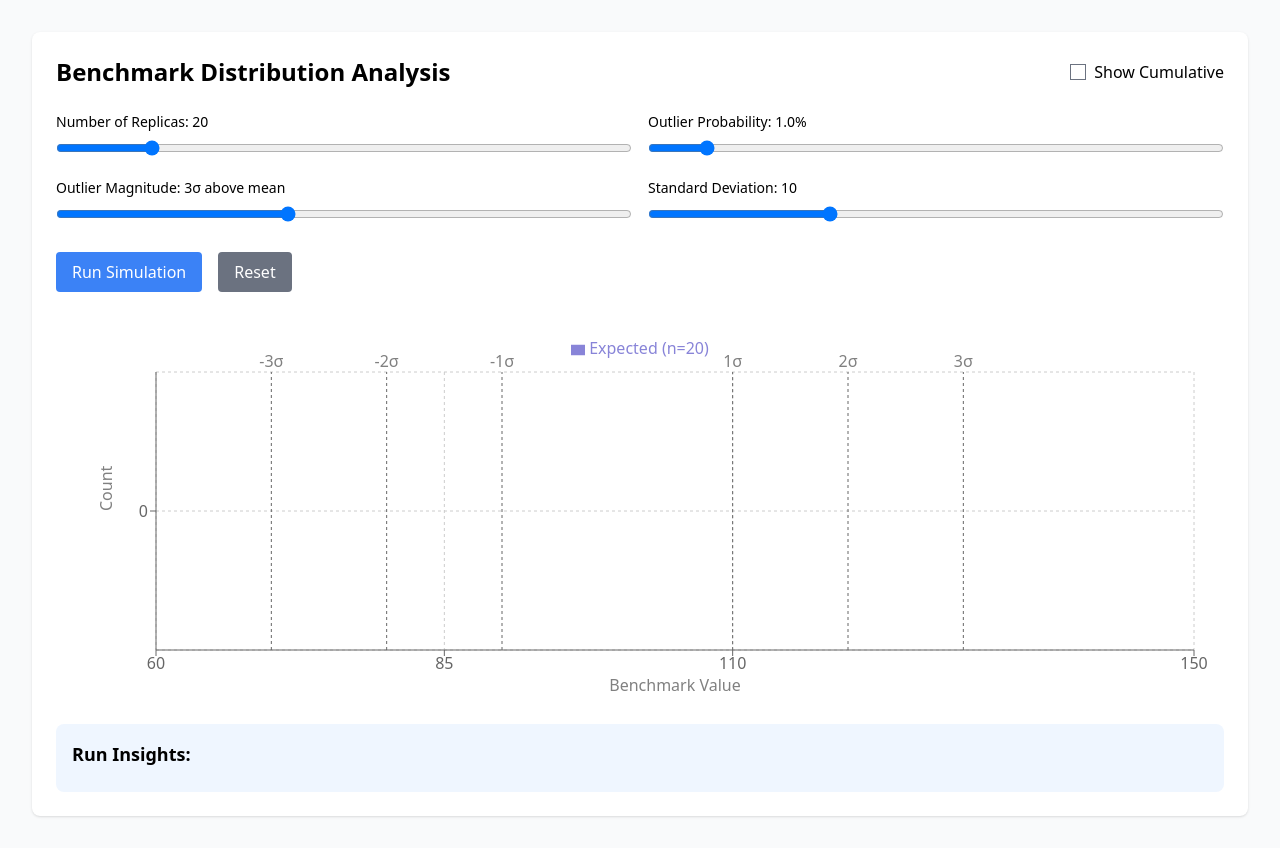
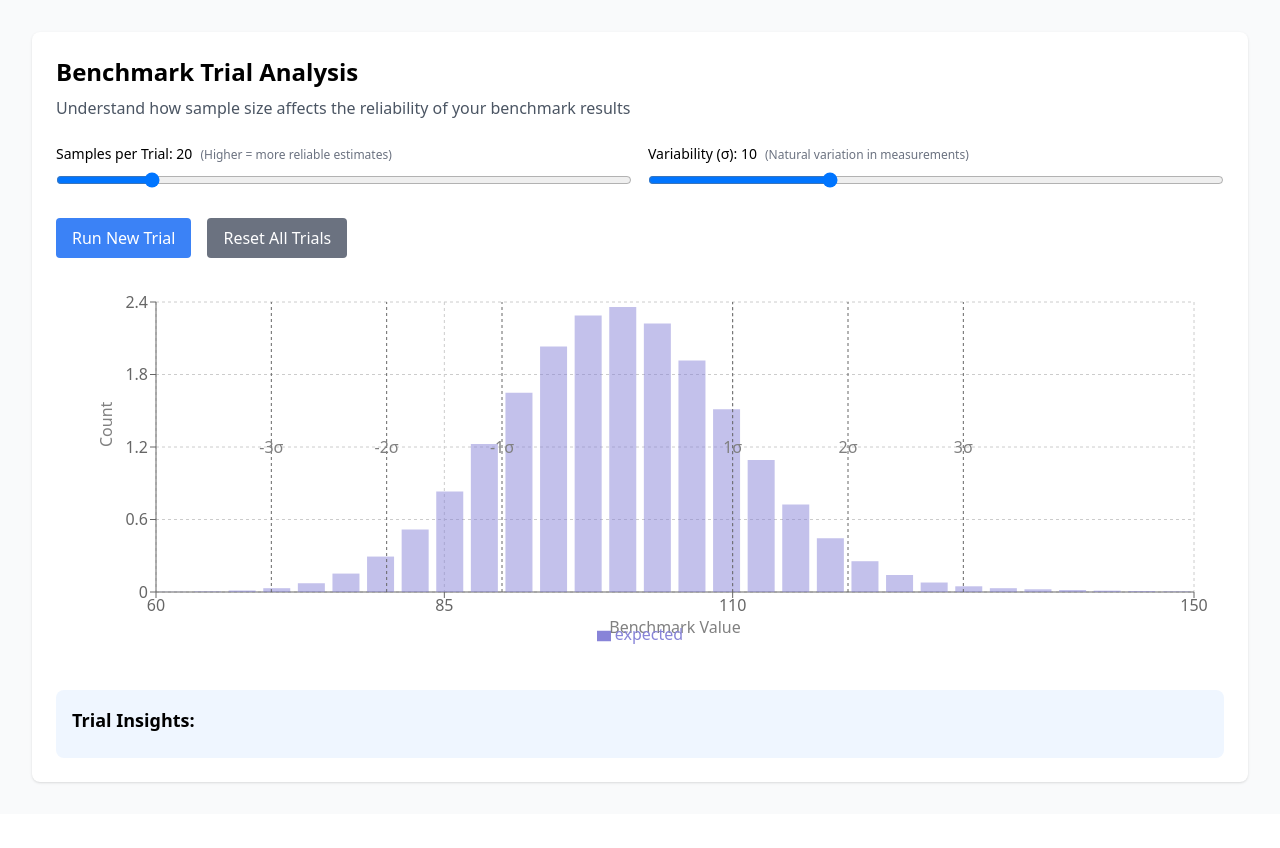
Before and after one commit to scottopell/benchmark-histogram, a React (Vite) app: page / in a window 1280 px wide. After the commit the page ends 814 px from the top, so only its background shows below. Built offline with nearby package versions, Linux system fonts and the light colour scheme.

Commit message:
Updated benchmark viz/tool

```diff
--- a/src/components/BenchmarkHistogram.jsx
+++ b/src/components/BenchmarkHistogram.jsx
@@ -1,191 +1,205 @@
 import React, { useState, useEffect, useMemo } from 'react';
 import { ComposedChart, Bar, ReferenceLine, XAxis, YAxis, CartesianGrid, Tooltip, Legend, ResponsiveContainer } from 'recharts';
 
-const BenchmarkHistogram = () => {
+const BenchmarkTrials = () => {
     const [mean] = useState(100);
     const [stdDev, setStdDev] = useState(10);
-    const [outlierProb, setOutlierProb] = useState(0.01);
-    const [outlierMagnitude, setOutlierMagnitude] = useState(3);
-    const [numReplicas, setNumReplicas] = useState(20);
+    const [tailProbability, setTailProbability] = useState(0.01);  // renamed from outlierProb
+    const [tailShift, setTailShift] = useState(3);  // renamed from outlierMagnitude
+    const [samplesPerTrial, setSamplesPerTrial] = useState(20);  // renamed from numReplicas
     const [showCumulative, setShowCumulative] = useState(false);
 
-    const [currentRun, setCurrentRun] = useState(null);
-    const [maxObserved, setMaxObserved] = useState(null);
-    const [runHistory, setRunHistory] = useState([]);
-    const [isAnimating, setIsAnimating] = useState(false);
+    const [trials, setTrials] = useState([]);  // Store multiple trials
+    const [currentTrial, setCurrentTrial] = useState(null);
+    const [maxObservedValue, setMaxObservedValue] = useState(null);
+    const [isRunning, setIsRunning] = useState(false);
+
 
     const { domain, buckets, bucketSize, sigmaLines } = useMemo(() => {
         const minX = mean - 4 * stdDev;
-        const maxX = mean + (outlierMagnitude + 2) * stdDev;
+        const maxX = mean + (tailShift + 2) * stdDev;
+        const domain = [minX, maxX];
         const numBuckets = 30;
         const bucketSize = (maxX - minX) / numBuckets;
 
-        const buckets = Array(numBuckets).fill(0).map((_, i) => ({
-            start: minX + i * bucketSize,
-            end: minX + (i + 1) * bucketSize,
-            expected: 0,
+        // Calculate the expected distribution for each bucket
+        const buckets = Array(numBuckets).fill(0).map((_, i) => {
+            const start = minX + i * bucketSize;
+            const end = minX + (i + 1) * bucketSize;
+            const centerValue = (start + end) / 2;
+
+            // Calculate the expected probability for the main distribution
+            const mainProb = (1 - tailProbability) * (
+                (erf((end - mean) / (Math.sqrt(2) * stdDev)) -
+                    erf((start - mean) / (Math.sqrt(2) * stdDev))) / 2
+            );
+
+            // Calculate the expected probability for the tail distribution
+            const tailProb = tailProbability * (
+                (erf((end - (mean + tailShift * stdDev)) / (Math.sqrt(2) * stdDev)) -
+                    erf((start - (mean + tailShift * stdDev)) / (Math.sqrt(2) * stdDev))) / 2
+            );
+
+            // Total probability for this bucket
+            const totalProb = mainProb + tailProb;
+
+            // Convert probability to expected count based on samplesPerTrial
+            const expected = totalProb * samplesPerTrial;
+
+            console.log(`Bucket ${i}: [${start.toFixed(2)}, ${end.toFixed(2)}] -> Expected: ${expected.toFixed(3)}`);
+
+            return {
+                start,
+                end,
+                expected,
                 observed: 0,
-            cumulative: 0
-        }));
+                cumulative: 0,
+                value: centerValue
+            };
+        });
+
+        // Add error function if it doesn't exist
+        function erf(x) {
+            const sign = Math.sign(x);
+            x = Math.abs(x);
+            const t = 1.0 / (1.0 + 0.3275911 * x);
+            const y = 1.0 - (((((1.061405429 * t - 1.453152027) * t) + 1.421413741) * t - 0.284496736) * t + 0.254829592) * t * Math.exp(-x * x);
+            return sign * y;
+        }
+
+        console.log('Domain:', domain);
+        console.log('Total expected samples:', buckets.reduce((sum, b) => sum + b.expected, 0));
 
         const sigmaLines = [-3, -2, -1, 1, 2, 3].map(sigma => ({
             value: mean + sigma * stdDev,
             label: `${sigma}σ`
         }));
 
-        return {
-            domain: [minX, maxX],
-            buckets,
-            bucketSize,
-            sigmaLines
+        return { domain, buckets, bucketSize, sigmaLines };
+    }, [mean, stdDev, tailShift, tailProbability, samplesPerTrial]);  // Add dependencies
+
+    // Calculate the probability of detecting a rare event given sample size and number of trials
+    const calculateRareEventDetectionPower = (samplesPerTrial, numTrials) => {
+        // Probability of NOT seeing a 1-in-100 event in one sample
+        const probMiss = 0.99;
+        // Probability of NOT seeing it in all samples across all trials
+        const probMissAll = Math.pow(probMiss, samplesPerTrial * numTrials);
+        // Therefore, probability of seeing it at least once
+        const detectionPower = (1 - probMissAll) * 100;
+        return detectionPower.toFixed(1);
     };
-    }, [mean, stdDev, outlierMagnitude]);
 
-    useEffect(() => {
-        if (!buckets) return;
-
-        let cumulativeProb = 0;
-        buckets.forEach(bucket => {
-            const midpoint = (bucket.start + bucket.end) / 2;
-
-            const zNormal = (midpoint - mean) / stdDev;
-            const normalDensity = (1 - outlierProb) * Math.exp(-0.5 * zNormal * zNormal) / (stdDev * Math.sqrt(2 * Math.PI));
-
-            const zOutlier = (midpoint - (mean + outlierMagnitude * stdDev)) / stdDev;
-            const outlierDensity = outlierProb * Math.exp(-0.5 * zOutlier * zOutlier) / (stdDev * Math.sqrt(2 * Math.PI));
-
-            const totalDensity = normalDensity + outlierDensity;
-            bucket.expected = totalDensity * bucketSize * numReplicas;
-            cumulativeProb += totalDensity * bucketSize;
-            bucket.cumulative = cumulativeProb * numReplicas;
-        });
-    }, [mean, stdDev, outlierProb, outlierMagnitude, buckets, bucketSize, numReplicas]);
-
+    // Generate a single sample
     const generateSample = () => {
         const u1 = Math.random();
         const u2 = Math.random();
-        if (u1 < outlierProb) {
+        if (u1 < tailProbability) {
             const z = Math.sqrt(-2 * Math.log(u2)) * Math.cos(2 * Math.PI * Math.random());
-            return mean + outlierMagnitude * stdDev + z * stdDev;
+            return mean + tailShift * stdDev + z * stdDev;
         } else {
             const z = Math.sqrt(-2 * Math.log(u2)) * Math.cos(2 * Math.PI * Math.random());
             return mean + z * stdDev;
         }
     };
 
-    const runSimulation = () => {
+    // Run a single trial
+    const runTrial = () => {
         if (!buckets) return;
-        setIsAnimating(true);
+        setIsRunning(true);
 
         const newBuckets = buckets.map(bucket => ({ ...bucket, observed: 0 }));
-        const samples = Array(numReplicas).fill(0).map(generateSample);
-        const max = Math.max(...samples);
+        const samples = Array(samplesPerTrial).fill(0).map(generateSample);
+        const maxValue = Math.max(...samples);
+        const sampleMean = samples.reduce((a, b) => a + b, 0) / samples.length;
 
-        let cumulativeObserved = 0;
+        let cumulativeCount = 0;
         samples.forEach(value => {
             const bucketIndex = Math.floor((value - domain[0]) / bucketSize);
             if (bucketIndex >= 0 && bucketIndex < newBuckets.length) {
                 newBuckets[bucketIndex].observed++;
-                cumulativeObserved += 1;
-                newBuckets[bucketIndex].cumulativeObserved = cumulativeObserved;
+                cumulativeCount += 1;
+                newBuckets[bucketIndex].cumulativeObserved = cumulativeCount;
             }
         });
 
-        setCurrentRun(newBuckets);
-        setMaxObserved(max);
-        setRunHistory(prev => [...prev.slice(-9), { max, timestamp: Date.now() }]);
+        const trial = {
+            buckets: newBuckets,
+            maxValue,
+            timestamp: Date.now(),
+            sampleMean
+        };
 
-        setTimeout(() => setIsAnimating(false), 500);
+        setCurrentTrial(trial);
+        setMaxObservedValue(maxValue);
+        setTrials(prev => [...prev.slice(-4), trial]); // Keep last 5 trials
+
+        setTimeout(() => setIsRunning(false), 500);
     };
 
     const reset = () => {
-        setCurrentRun(null);
-        setMaxObserved(null);
-        setRunHistory([]);
+        setCurrentTrial(null);
+        setMaxObservedValue(null);
+        setTrials([]);
     };
 
-    const chartData = (currentRun || buckets).map(bucket => ({
+    const chartData = useMemo(() => {
+        const data = (currentTrial?.buckets || buckets).map(bucket => {
+            const item = {
                 value: (bucket.start + bucket.end) / 2,
-        expected: parseFloat(bucket.expected.toFixed(2)),
+                expected: bucket.expected || 0,
                 observed: bucket.observed || 0,
                 expectedCumulative: showCumulative ? bucket.cumulative : undefined,
                 observedCumulative: showCumulative && bucket.cumulativeObserved ? bucket.cumulativeObserved : undefined,
-        label: `${bucket.start.toFixed(1)} - ${bucket.end.toFixed(1)}`,
-        percentile: ((bucket.value - mean) / stdDev).toFixed(2)
-    }));
+                range: `${bucket.start.toFixed(1)} - ${bucket.end.toFixed(1)}`,
+                sigma: ((bucket.value - mean) / stdDev).toFixed(2)
+            };
+            return item;
+        });
 
-    const yAxisDomain = [0, Math.max(
-        Math.ceil(Math.max(...chartData.map(d => showCumulative ? d.expectedCumulative : d.expected))),
-        currentRun ? Math.max(...chartData.map(d => showCumulative ? d.observedCumulative : d.observed)) : 0
-    )];
+        return data;
+    }, [currentTrial, buckets, showCumulative, mean, stdDev]);
+
+    // Log whenever buckets are updated
+    useEffect(() => {
+        console.log('Buckets updated:', buckets);
+    }, [buckets]);
 
     return (
         <div className="w-full p-6 bg-white rounded-lg shadow">
-            <div className="mb-6 flex justify-between items-center">
-                <h2 className="text-2xl font-bold">Benchmark Distribution Analysis</h2>
-                <div className="flex items-center space-x-4">
-                    <label className="inline-flex items-center">
-                        <input
-                            type="checkbox"
-                            checked={showCumulative}
-                            onChange={(e) => setShowCumulative(e.target.checked)}
-                            className="form-checkbox"
-                        />
-                        <span className="ml-2">Show Cumulative</span>
-                    </label>
-                </div>
+            <div className="mb-6">
+                <h2 className="text-2xl font-bold">Benchmark Trial Analysis</h2>
+                <p className="text-gray-600 mt-2">
+                    Understand how sample size affects the reliability of your benchmark results
+                </p>
             </div>
 
             <div className="space-y-6">
                 <div className="grid grid-cols-1 md:grid-cols-2 gap-4">
                     <div className="space-y-2">
-                        <label className="block text-sm font-medium" htmlFor="replicas">
-                            Number of Replicas: {numReplicas}
+                        <label className="block text-sm font-medium" htmlFor="samplesPerTrial">
+                            Samples per Trial: {samplesPerTrial}
+                            <span className="text-gray-500 text-xs ml-2">
+                                (Higher = more reliable estimates)
+                            </span>
                         </label>
                         <input
-                            id="replicas"
+                            id="samplesPerTrial"
                             type="range"
                             min="5"
                             max="100"
                             step="5"
-                            value={numReplicas}
-                            onChange={(e) => setNumReplicas(Number(e.target.value))}
+                            value={samplesPerTrial}
+                            onChange={(e) => setSamplesPerTrial(Number(e.target.value))}
                             className="w-full"
                         />
                     </div>
-                    <div className="space-y-2">
-                        <label className="block text-sm font-medium" htmlFor="outlierProb">
-                            Outlier Probability: {(outlierProb * 100).toFixed(1)}%
-                        </label>
-                        <input
-                            id="outlierProb"
-                            type="range"
-                            min="0.1"
-                            max="10"
-                            step="0.1"
-                            value={outlierProb * 100}
-                            onChange={(e) => setOutlierProb(Number(e.target.value) / 100)}
-                            className="w-full"
-                        />
-                    </div>
-                    <div className="space-y-2">
-                        <label className="block text-sm font-medium" htmlFor="outlierMag">
-                            Outlier Magnitude: {outlierMagnitude}σ above mean
-                        </label>
-                        <input
-                            id="outlierMag"
-                            type="range"
-                            min="1"
-                            max="6"
-                            step="0.5"
-                            value={outlierMagnitude}
-                            onChange={(e) => setOutlierMagnitude(Number(e.target.value))}
-                            className="w-full"
-                        />
-                    </div>
+
                     <div className="space-y-2">
                         <label className="block text-sm font-medium" htmlFor="stdDev">
-                            Standard Deviation: {stdDev}
+                            Variability (σ): {stdDev}
+                            <span className="text-gray-500 text-xs ml-2">
+                                (Natural variation in measurements)
+                            </span>
                         </label>
                         <input
                             id="stdDev"
@@ -202,17 +216,17 @@ const BenchmarkHistogram = () => {
 
                 <div className="flex space-x-4">
                     <button
-                        onClick={runSimulation}
-                        disabled={isAnimating}
+                        onClick={runTrial}
+                        disabled={isRunning}
                         className="px-4 py-2 bg-blue-500 text-white rounded hover:bg-blue-600 focus:outline-none focus:ring-2 focus:ring-blue-500 disabled:opacity-50"
                     >
-                        {isAnimating ? 'Running...' : 'Run Simulation'}
+                        {isRunning ? 'Running Trial...' : 'Run New Trial'}
                     </button>
                     <button
                         onClick={reset}
                         className="px-4 py-2 bg-gray-500 text-white rounded hover:bg-gray-600 focus:outline-none focus:ring-2 focus:ring-gray-500"
                     >
-                        Reset
+                        Reset All Trials
                     </button>
                 </div>
 
@@ -230,7 +244,6 @@ const BenchmarkHistogram = () => {
                                 label={{ value: 'Benchmark Value', position: 'bottom', offset: 0 }}
                             />
                             <YAxis
-                                domain={yAxisDomain}
                                 label={{
                                     value: showCumulative ? 'Cumulative Count' : 'Count',
                                     angle: -90,
@@ -241,44 +254,31 @@ const BenchmarkHistogram = () => {
                             <Tooltip
                                 formatter={(value, name, entry) => {
                                     if (name === 'expected' || name === 'expectedCumulative') {
-                                        return [value.toFixed(2), showCumulative ? 'Expected Cumulative' : 'Expected Count'];
+                                        return [value.toFixed(2), showCumulative ? 'Expected Cumulative' : 'Expected Distribution'];
                                     }
-                                    return [value, showCumulative ? 'Observed Cumulative' : 'Observed Count'];
+                                    return [value, showCumulative ? 'Observed Cumulative' : 'Observed Samples'];
                                 }}
                                 labelFormatter={(_, data) => {
                                     const item = data[0]?.payload;
                                     if (!item) return '';
-                                    return `Range: ${item.label}\nPercentile: ${item.percentile}σ`;
+                                    return `Range: ${item.range}\nStandard Deviations from Mean: ${item.sigma}σ`;
                                 }}
                             />
-                            <Legend
-                                layout="horizontal"
-                                verticalAlign="top"
-                                align="center"
-                                height={36}
-                                formatter={(value) => {
-                                    if (value === 'expected' || value === 'expectedCumulative') {
-                                        return `Expected (n=${numReplicas})`;
-                                    }
-                                    return `Observed (n=${numReplicas})`;
-                                }}
+                            <Legend />
+
+                            <Bar
+                                dataKey="expected"
+                                fill="#8884d8"
+                                opacity={0.5}
+                                name="expected"
                             />
 
+                            {currentTrial && (
                                 <Bar
-                                dataKey={showCumulative ? "expectedCumulative" : "expected"}
-                                fill="#8884d8"
-                                opacity={0.3}
-                                name="expected"
-                                isAnimationActive={!isAnimating}
-                            />
-
-                            {currentRun && (
-                                <Bar
-                                    dataKey={showCumulative ? "observedCumulative" : "observed"}
+                                    dataKey="observed"
                                     fill="#82ca9d"
                                     opacity={0.8}
                                     name="observed"
-                                    isAnimationActive={!isAnimating}
                                 />
                             )}
 
@@ -288,46 +288,56 @@ const BenchmarkHistogram = () => {
                                     x={line.value}
                                     stroke="#666"
                                     strokeDasharray="3 3"
-                                    label={{ value: line.label, position: "top" }}
+                                    label={line.label}
+                                    labelPosition="top"
                                 />
                             ))}
-
-                            {maxObserved && (
-                                <ReferenceLine
-                                    x={maxObserved}
-                                    stroke="#ff4444"
-                                    label={{ value: "Max", position: "top" }}
-                                />
-                            )}
                         </ComposedChart>
                     </ResponsiveContainer>
                 </div>
 
                 <div className="p-4 bg-blue-50 rounded-lg">
-                    <h3 className="text-lg font-semibold mb-2">Run Insights:</h3>
-                    {maxObserved && (
-                        <div className="space-y-2">
-                            <p>
-                                Current maximum: <span className="font-bold">{maxObserved.toFixed(2)}</span>
-                                {maxObserved > mean + outlierMagnitude * stdDev * 0.9 &&
-                                    " (Likely outlier detected!)"}
+                    <h3 className="text-lg font-semibold mb-2">Trial Insights:</h3>
+                    {currentTrial && (
+                        <div className="space-y-4">
+                            <div className="grid grid-cols-1 md:grid-cols-2 gap-4">
+                                <div>
+                                    <h4 className="font-medium">Current Trial Statistics</h4>
+                                    <p className="text-sm">
+                                        Maximum Value: <span className="font-bold">{currentTrial.maxValue.toFixed(2)}</span>
+                                        <br />
+                                        Sample Mean: <span>{currentTrial.sampleMean.toFixed(2)}</span>
+                                        <br />
+                                        Detection Power: {calculateRareEventDetectionPower(samplesPerTrial, trials.length)}% chance of seeing a 1-in-100 event
                                     </p>
-                            {runHistory.length > 0 && (
+                                </div>
+
+                                {trials.length > 0 && (
                                     <div>
-                                    <p className="font-semibold mb-1">Recent maximums:</p>
-                                    <div className="grid grid-cols-5 gap-2 text-sm">
-                                        {runHistory.slice(-5).map((run, i) => (
-                                            <div key={run.timestamp} className={`p-1 rounded ${run.max > mean + outlierMagnitude * stdDev * 0.9 ? 'bg-red-100' : 'bg-gray-100'
-                                                }`}>
-                                                {run.max.toFixed(2)}
+                                        <h4 className="font-medium">Recent Trial Results</h4>
+                                        <div className="grid grid-cols-2 gap-2 text-sm">
+                                            {trials.map((trial, i) => (
+                                                <div key={trial.timestamp} className="p-2 bg-white rounded shadow-sm">
+                                                    <div>Max: {trial.maxValue.toFixed(2)}</div>
+                                                    <div className="text-xs text-gray-500">
+                                                        Mean: {trial.sampleMean.toFixed(2)}
+                                                    </div>
                                                 </div>
                                             ))}
                                         </div>
                                     </div>
                                 )}
-                            <p className="text-sm text-gray-600">
-                                Expected outlier threshold: {(mean + outlierMagnitude * stdDev).toFixed(2)}
-                            </p>
+                            </div>
+
+                            <div className="text-sm text-gray-600 mt-2">
+                                <p>Understanding the Results:</p>
+                                <ul className="list-disc pl-5 space-y-1">
+                                    <li>Each trial represents an independent set of {samplesPerTrial} samples</li>
+                                    <li>The purple bars show the expected distribution of values</li>
+                                    <li>Green bars show actual samples from the current trial</li>
+                                    <li>Larger sample sizes increase the chance of detecting rare performance events</li>
+                                </ul>
+                            </div>
                         </div>
                     )}
                 </div>
@@ -336,4 +346,4 @@ const BenchmarkHistogram = () => {
     );
 };
 
-export default BenchmarkHistogram;
+export default BenchmarkTrials;
```
Lines whose indentation alone changed are shown as unchanged.
